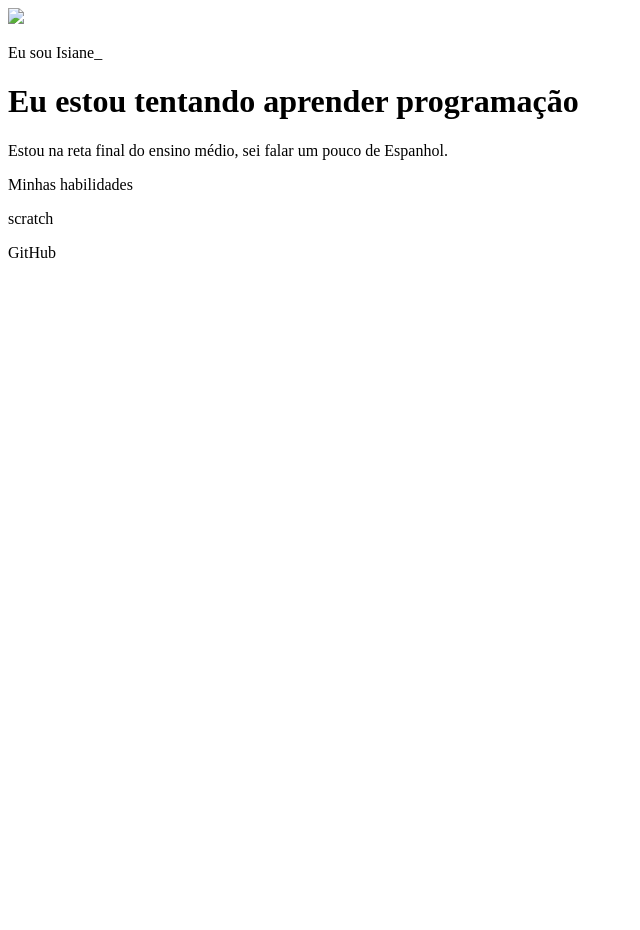
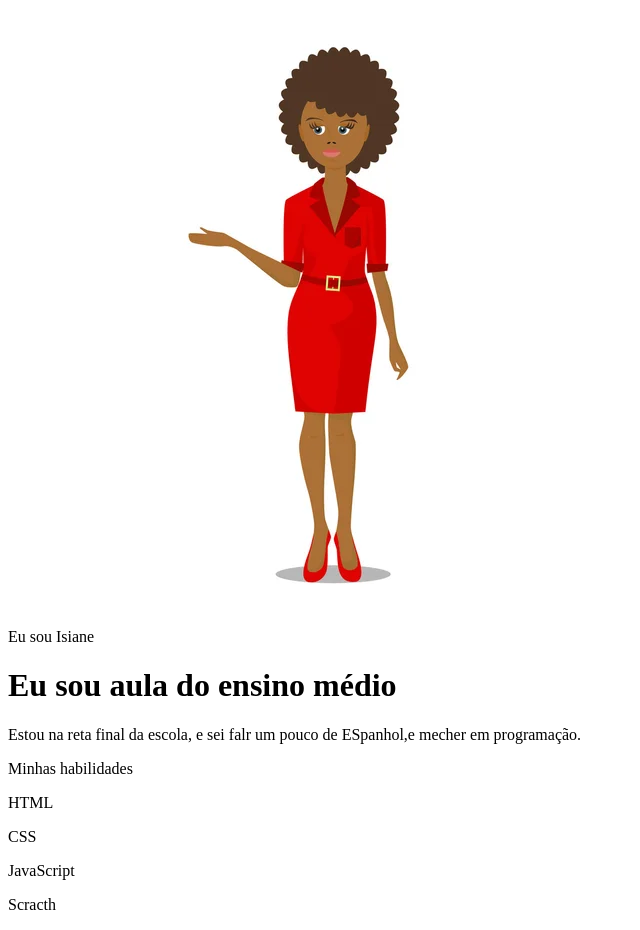
Before and after one commit to Isianeg/portifoli, a plain HTML site: page index.html in a window 1280 px wide. Shown: the whole page, without its empty margins (0-640 px from the left). Before the commit the page ends 800 px from the top, so only its background shows below. Drawn offline with Linux system fonts and the light colour scheme.

Commit message:
README.md

```diff
--- a/index.html
+++ b/index.html
@@ -4,17 +4,19 @@
     <meta charset="UTF-8">
     <meta name="viewport" content="width=device-width, initial-scale=1.0">
     <link rel="stylesheet" href="style.css">
-    <title>Meu portifóli</title>
+    <title>Meu portfólio</title>
 </head>
 <body>
-    <img src="img/avatar-perfil.png  ="avatar da Isiane" srcset="">
-    <p>Eu sou Isiane_</p>
-    <h1>Eu estou tentando aprender programação</h1>
-    <p>Estou na reta final do ensino médio, sei falar um pouco de Espanhol.</p>
+    <img src="img/avatar-perfil.png" alt="avatar da Fernanda" srcset="">
+    <p>Eu sou Isiane </p>
+    <h1>Eu sou aula do ensino médio</h1>
+    <p> Estou na reta final da escola, e sei falr um pouco de ESpanhol,e mecher em programação.</p>
     <p>Minhas habilidades</p>
     <div>
-        <p>scratch</p>
-        <p>GitHub</p>
+    <p>HTML</p>
+    <p>CSS</p>
+    <p>JavaScript</p>
+    <p>Scracth</p>
     </div>
 </body>
 </html>
```
Also changed, not shown: image.png (added), 1 other file.
